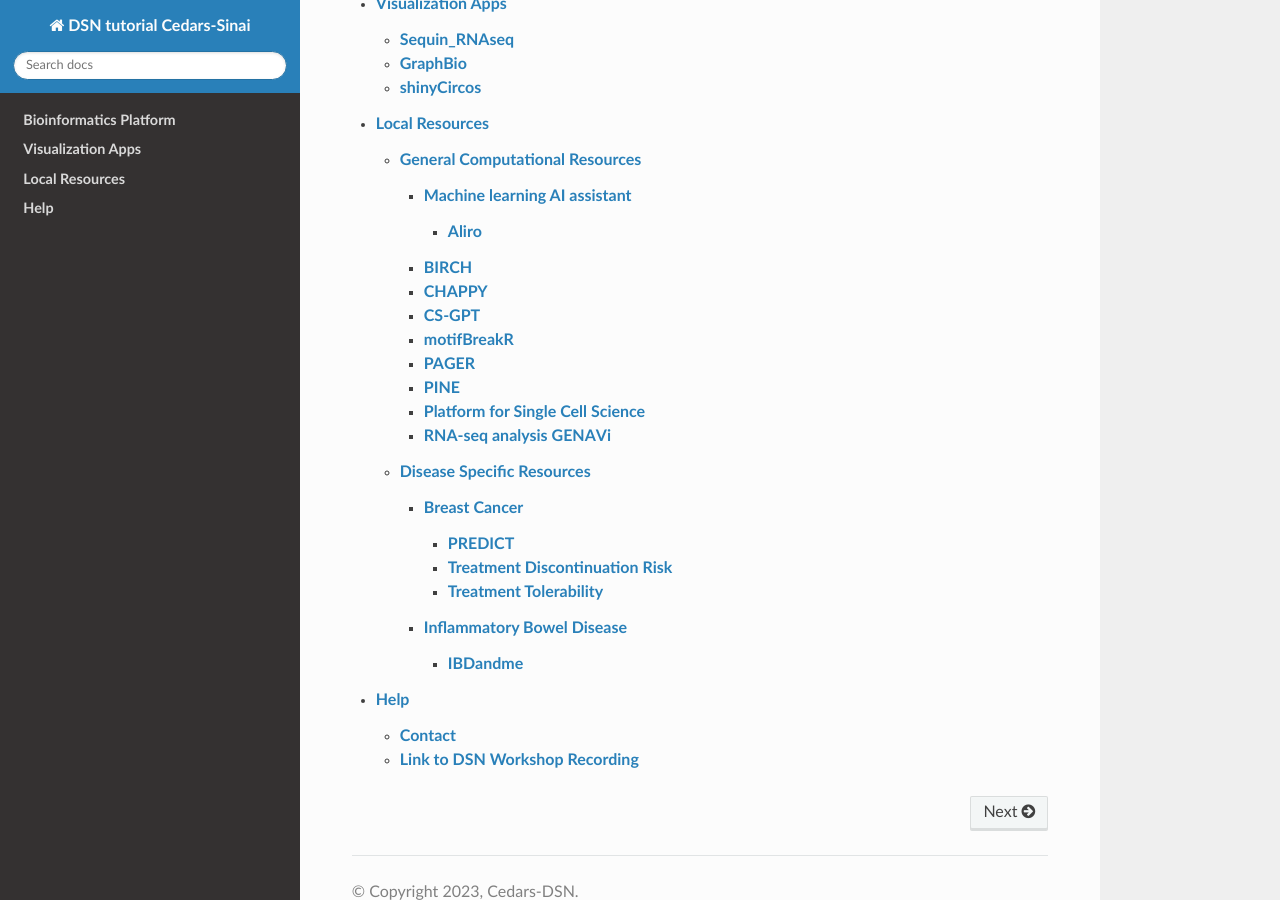
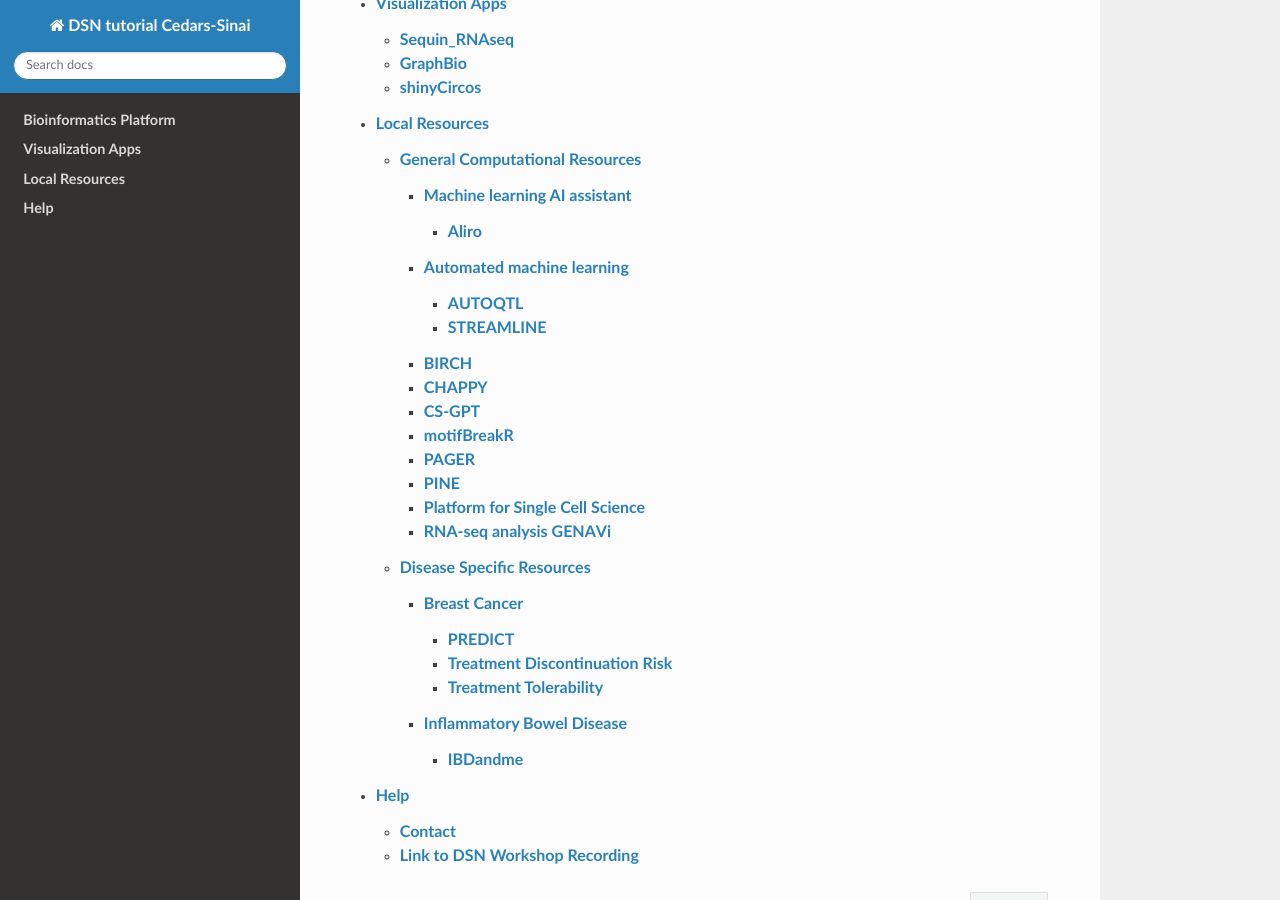
Before and after one commit to CedarsDSN/DSN_tutorial_page, a Sphinx documentation site: the page built from docs/index.rst, in a window 1280 px wide and 900 px high, scrolled down 573 px. Built offline with Sphinx 7.4.7 and the Read the Docs theme 3.1.0, drawn with Linux system fonts in a browser that asks for light colours; pages that are not in the unit, such as notebooks, are missing from menus.

Commit message:
Update index.rst

```diff
--- a/docs/Local Resources/General Computational Resources/index.rst
+++ b/docs/Local Resources/General Computational Resources/index.rst
@@ -6,6 +6,7 @@
 .. toctree::
 
    Machine learning AI assistant/index.rst
+   Automated machine learning/index.rst
    BIRCH.rst
    CHAPPY.rst
    CS-GPT.rst
```
